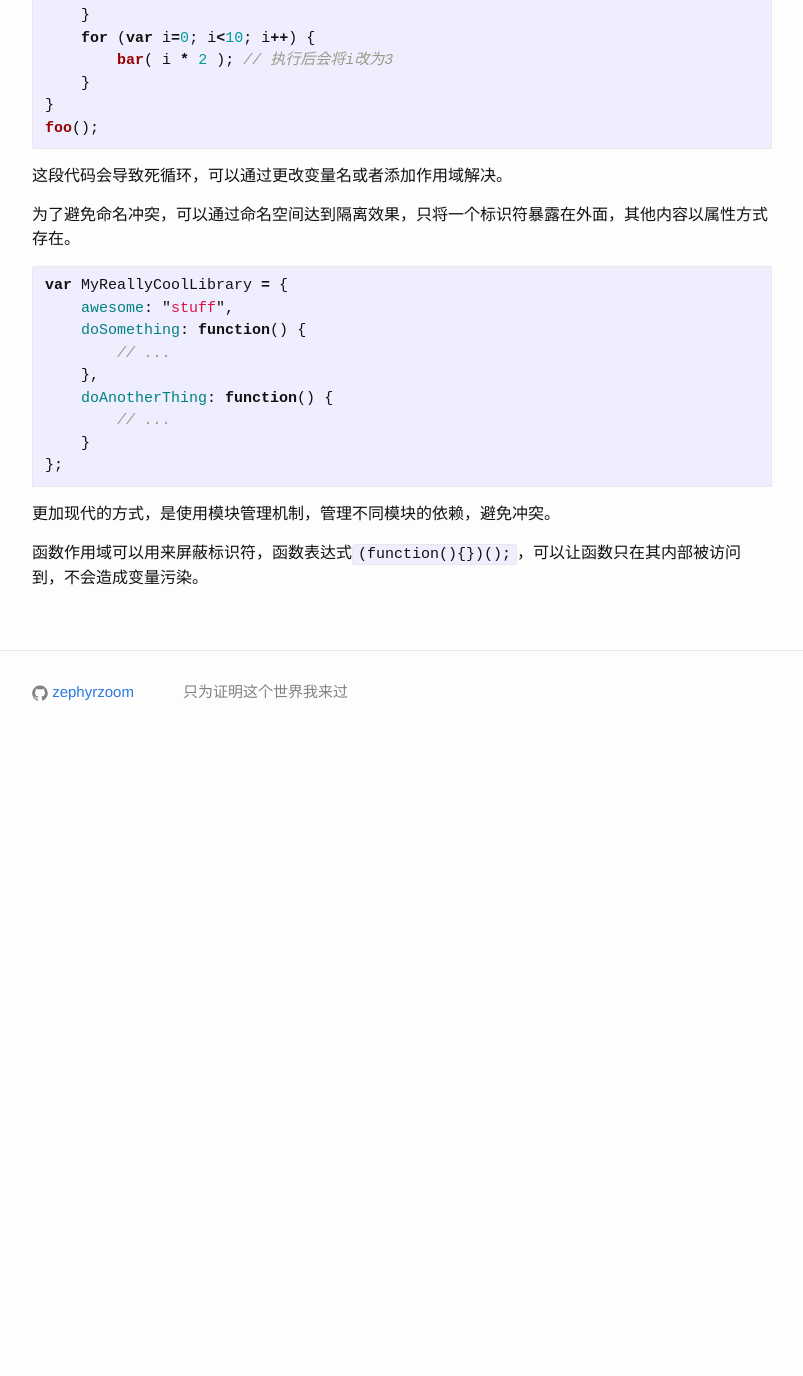
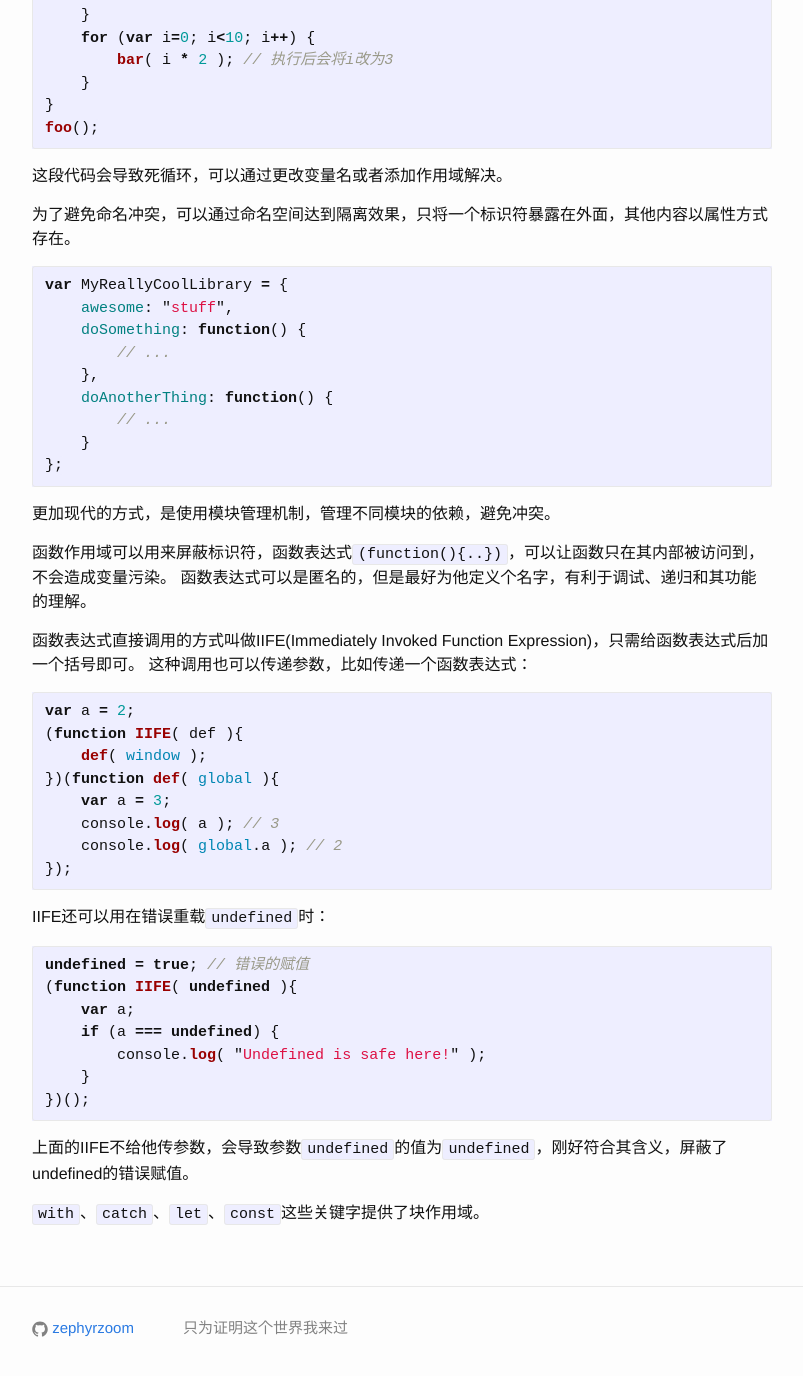
Before and after one commit to zephyrzoom/zephyrzoom.github.io, a Jekyll site: the page built from _posts/2016-08-06-js.md, in a window 1280 px wide and 1400 px high, scrolled down 2376 px. Shown: the top 1376 px of the window, without its empty margins (238-1041 px from the left). Built offline with Jekyll 4.4.1, drawn with Linux system fonts in a browser that asks for light colours; before the commit the page ends 3140 px from its top, so only the background shows below that.

Commit message:
update js

````diff
--- a/_posts/2016-08-06-js.md
+++ b/_posts/2016-08-06-js.md
@@ -121,4 +121,34 @@ var MyReallyCoolLibrary = {
 ```
 更加现代的方式，是使用模块管理机制，管理不同模块的依赖，避免冲突。
 
-函数作用域可以用来屏蔽标识符，函数表达式`(function(){})();`，可以让函数只在其内部被访问到，不会造成变量污染。
+函数作用域可以用来屏蔽标识符，函数表达式`(function(){..})`，可以让函数只在其内部被访问到，不会造成变量污染。
+函数表达式可以是匿名的，但是最好为他定义个名字，有利于调试、递归和其功能的理解。
+
+函数表达式直接调用的方式叫做IIFE(Immediately Invoked Function Expression)，只需给函数表达式后加一个括号即可。
+这种调用也可以传递参数，比如传递一个函数表达式：
+
+```javascript
+var a = 2;
+(function IIFE( def ){
+    def( window );
+})(function def( global ){
+    var a = 3;
+    console.log( a ); // 3
+    console.log( global.a ); // 2
+});
+```
+
+IIFE还可以用在错误重载`undefined`时：
+
+```javascript
+undefined = true; // 错误的赋值
+(function IIFE( undefined ){
+    var a;
+    if (a === undefined) {
+        console.log( "Undefined is safe here!" );
+    }
+})();
+```
+上面的IIFE不给他传参数，会导致参数`undefined`的值为`undefined`，刚好符合其含义，屏蔽了undefined的错误赋值。
+
+`with`、`catch`、`let`、`const`这些关键字提供了块作用域。
````
